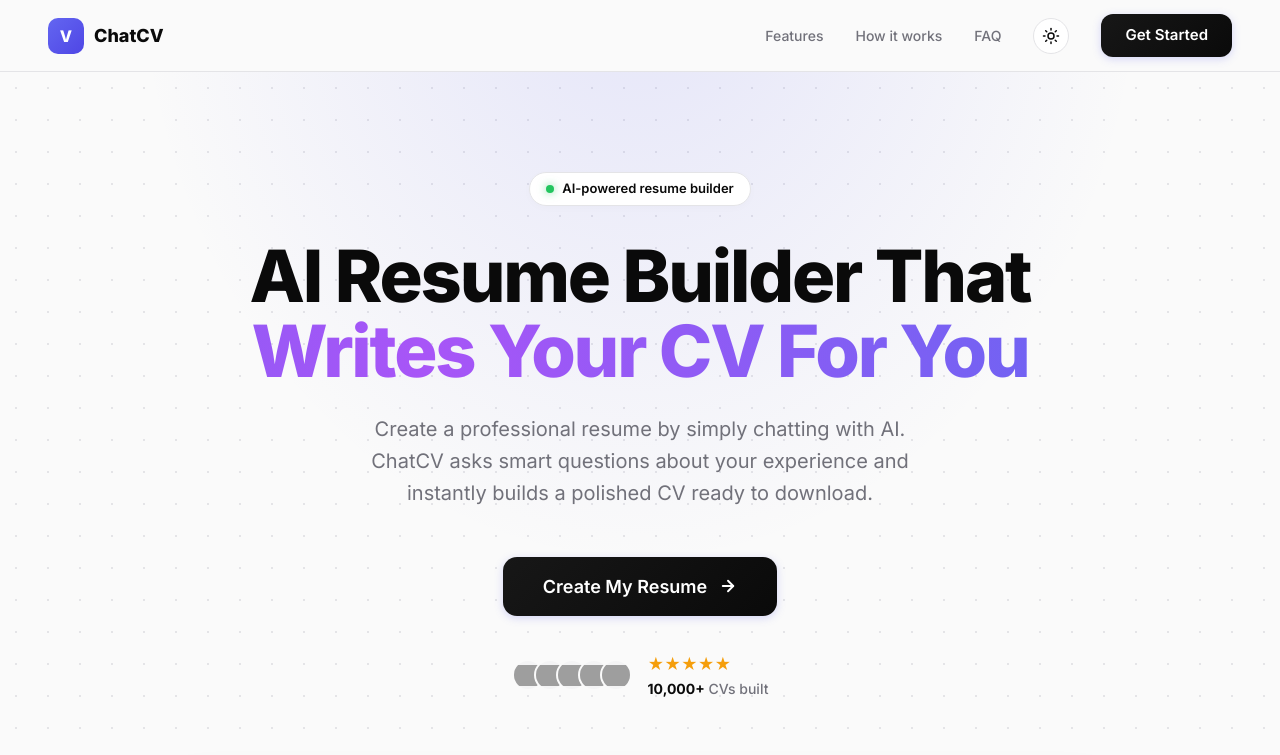
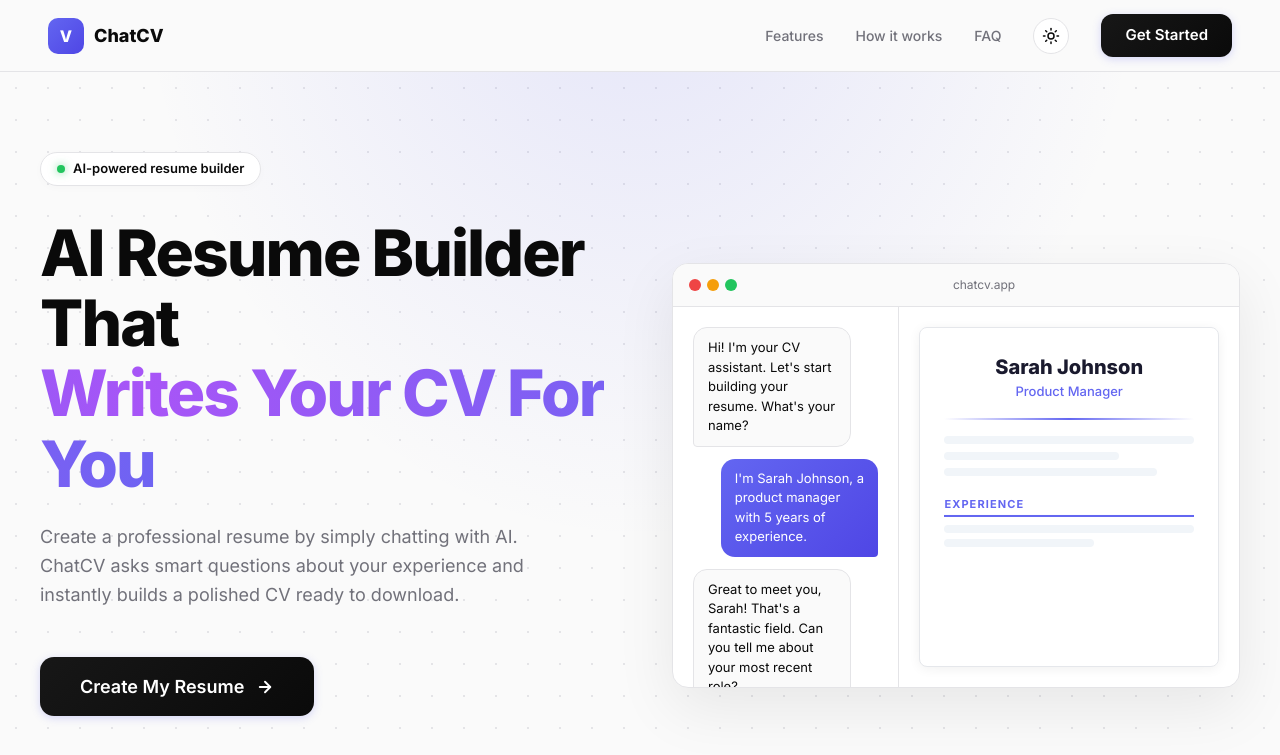
Before and after one commit to adolfsta1in/voicecvvv, a Next.js app: page / in a window 1280 px wide. Shown: the top 755 px of the page. Built offline with nearby package versions, Linux system fonts and the light colour scheme; grey boxes are pictures that could not be loaded.

Commit message:
feat: improve account dashboard, clear CV state on logout, and update hero UI

```diff
--- a/src/app/account/page.tsx
+++ b/src/app/account/page.tsx
@@ -183,6 +183,7 @@
                     )}
                     <Link
                         href="/app"
+                        onClick={() => localStorage.removeItem("chatcv_draft_state")}
                         style={{
                             padding: "8px 20px",
                             background: "linear-gradient(135deg, #6366f1, #4f46e5)",
@@ -203,7 +204,10 @@
                         New CV
                     </Link>
                     <button
-                        onClick={() => logout()}
+                        onClick={() => {
+                            localStorage.removeItem("chatcv_draft_state");
+                            logout();
+                        }}
                         style={{
                             background: "none",
                             border: "none",
@@ -345,6 +349,7 @@
                         </p>
                         <Link
                             href="/app"
+                            onClick={() => localStorage.removeItem("chatcv_draft_state")}
                             style={{
                                 padding: "12px 28px",
                                 background: "linear-gradient(135deg, #6366f1, #4f46e5)",
--- a/src/app/page.tsx
+++ b/src/app/page.tsx
@@ -85,11 +85,7 @@
       <section
         className="bg-grid-pattern"
         style={{
-          display: "flex",
-          flexDirection: "column",
-          alignItems: "center",
-          textAlign: "center",
-          padding: "100px 24px 80px",
+          padding: "80px 24px 100px",
           position: "relative",
           overflow: "hidden",
         }}
@@ -108,7 +104,18 @@
           }}
         />
 
-        <div style={{ position: "relative", zIndex: 1, maxWidth: 800, margin: "0 auto", display: "flex", flexDirection: "column", alignItems: "center" }}>
+        <div style={{
+          position: "relative",
+          zIndex: 1,
+          maxWidth: 1200,
+          margin: "0 auto",
+          display: "grid",
+          gridTemplateColumns: "repeat(auto-fit, minmax(400px, 1fr))",
+          gap: "64px",
+          alignItems: "center",
+        }}>
+          {/* Left Column Text */}
+          <div style={{ display: "flex", flexDirection: "column", alignItems: "flex-start", textAlign: "left" }}>
             <div
               className="animate-fade-in-up"
               style={{
@@ -141,12 +148,13 @@
             <h1
               className="animate-fade-in-up"
               style={{
-              fontSize: "clamp(3rem, 6vw, 4.5rem)",
+                fontSize: "clamp(2.5rem, 5vw, 4.5rem)",
                 fontWeight: 800,
-              lineHeight: 1.05,
+                lineHeight: 1.1,
                 marginBottom: 24,
                 animationDelay: "0.1s",
                 letterSpacing: "-0.03em",
+                textAlign: "left",
               }}
             >
               AI Resume Builder That
@@ -167,12 +175,13 @@
             <p
               className="animate-fade-in-up"
               style={{
-              fontSize: "1.25rem",
+                fontSize: "1.125rem",
                 color: "var(--muted)",
                 lineHeight: 1.6,
-              maxWidth: 600,
+                maxWidth: 500,
                 marginBottom: 48,
                 animationDelay: "0.2s",
+                textAlign: "left",
               }}
             >
               Create a professional resume by simply chatting with AI. ChatCV asks smart questions about your experience and instantly builds a polished CV ready to download.
@@ -183,7 +192,7 @@
               style={{
                 display: "flex",
                 flexDirection: "column",
-              alignItems: "center",
+                alignItems: "flex-start",
                 gap: 24,
                 animationDelay: "0.3s",
               }}
@@ -243,16 +252,13 @@
               </div>
             </div>
           </div>
-      </section>
 
-      {/* App Preview */}
-      <section
+          {/* Right Column App Preview */}
+          <div
             className="animate-fade-in-up animate-float"
             style={{
-          maxWidth: 1000,
-          margin: "0 auto 100px",
-          padding: "0 24px",
               animationDelay: "0.4s",
+              width: "100%",
             }}
           >
             <div
@@ -316,7 +322,7 @@
               <div
                 style={{
                   display: "flex",
-              height: 400,
+                  height: 380,
                 }}
               >
                 {/* Chat side */}
@@ -355,7 +361,7 @@
                       maxWidth: "85%",
                     }}
                   >
-                I&apos;m Sarah Johnson, a product designer with 5 years of experience.
+                    I&apos;m Sarah Johnson, a product manager with 5 years of experience.
                   </div>
                   <div
                     style={{
@@ -409,7 +415,7 @@
                           fontWeight: 500,
                         }}
                       >
-                    Product Designer
+                        Product Manager
                       </div>
                     </div>
                     <div
@@ -478,6 +484,8 @@
                         borderRadius: 4,
                       }}
                     />
+                  </div>
+                </div>
               </div>
             </div>
           </div>
--- a/src/components/TopBar.tsx
+++ b/src/components/TopBar.tsx
@@ -311,7 +311,11 @@
                 </button>
                 {userId ? (
                     <button
-                        onClick={() => logout()}
+                        onClick={() => {
+                            dispatch({ type: "RESET_CV" });
+                            localStorage.removeItem("chatcv_draft_state");
+                            logout();
+                        }}
                         style={{
                             background: "none",
                             border: "none",
--- a/src/lib/cv-store.tsx
+++ b/src/lib/cv-store.tsx
@@ -24,7 +24,8 @@
     | { type: "SET_THEME_COLOR"; payload: string }
     | { type: "SET_SPACING"; payload: "tight" | "normal" | "relaxed" }
     | { type: "SET_FONT_SIZE"; payload: "small" | "normal" | "large" }
-    | { type: "RESTORE_STATE"; payload: Partial<CVState> };
+    | { type: "RESTORE_STATE"; payload: Partial<CVState> }
+    | { type: "RESET_CV" };
 
 const LOCAL_STORAGE_KEY = "chatcv_draft_state";
 
@@ -101,6 +102,11 @@
                 ...state,
                 ...action.payload,
             };
+        case "RESET_CV":
+            return {
+                ...initialState,
+                cvData: { ...emptyCVData },
+            };
         default:
             return state;
     }
```
Lines whose indentation alone changed are shown as unchanged.
